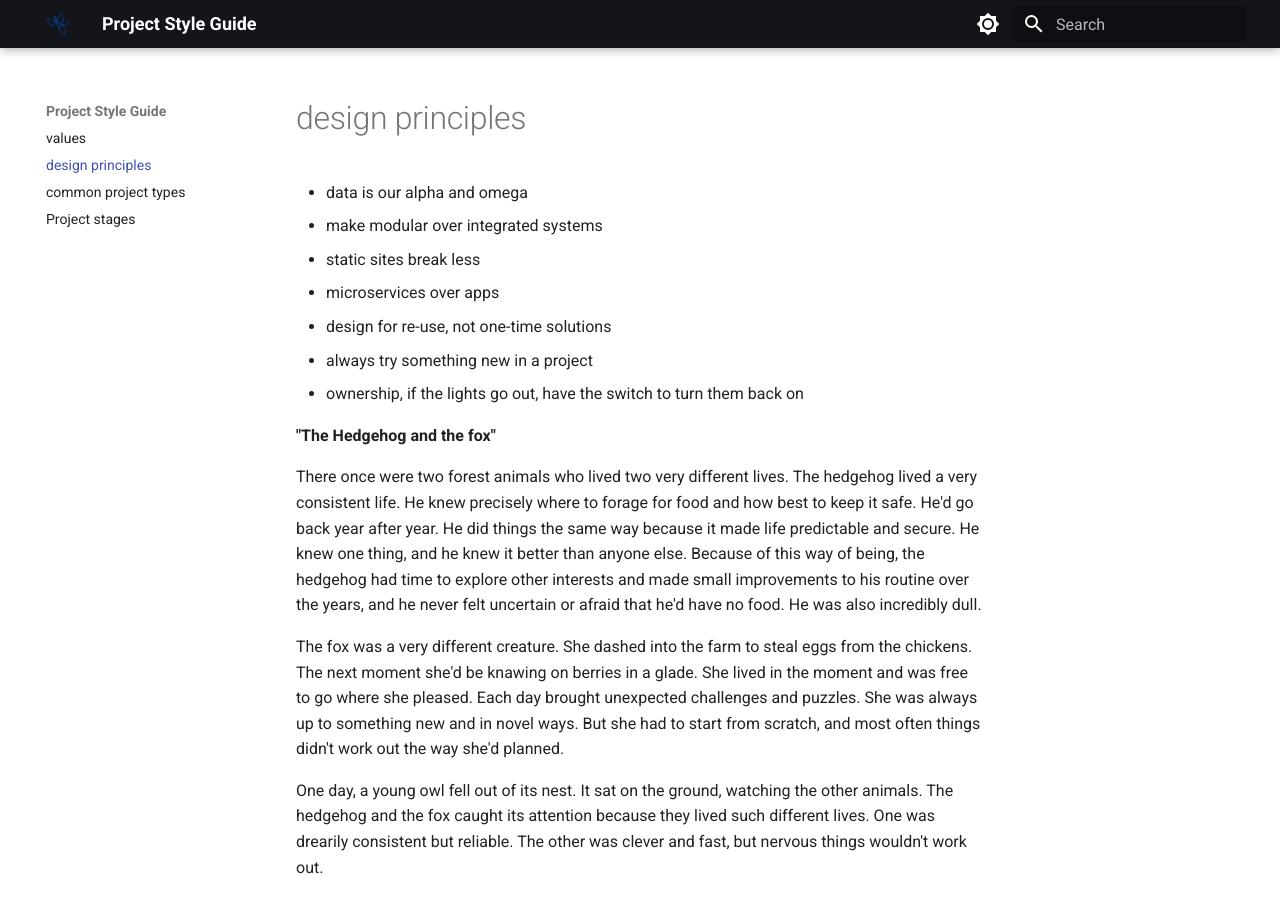
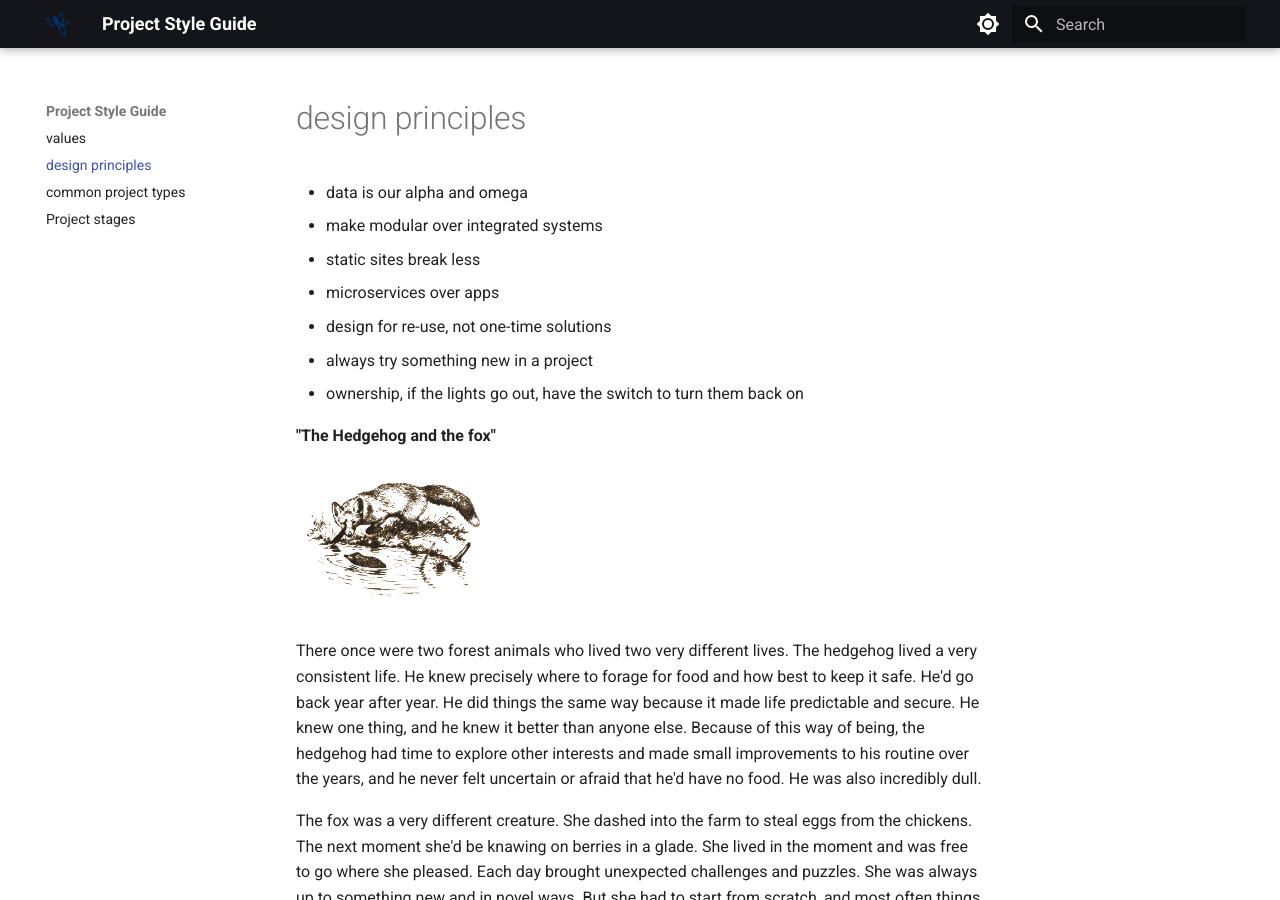
Before and after one commit to upenndigitalscholarship/style-guide, an MkDocs documentation site: the page built from docs/design.md, in a window 1280 px wide and 900 px high. Built offline with MkDocs 1.6.1 and Material for MkDocs 9.7.7, drawn with Linux system fonts in a browser that asks for light colours.

Commit message:
add image to story

```diff
--- a/docs/design.md
+++ b/docs/design.md
@@ -9,6 +9,8 @@
 
 
 **"The Hedgehog and the fox"**
+
+<img width="200" src="/assets/hedgehog-fox.png" />
 
 There once were two forest animals who lived two very different lives. The hedgehog lived a very consistent life. He knew precisely where to forage for food and how best to keep it safe. He'd go back year after year. He did things the same way because it made life predictable and secure. He knew one thing, and he knew it better than anyone else. Because of this way of being, the hedgehog had time to explore other interests and made small improvements to his routine over the years, and he never felt uncertain or afraid that he'd have no food. He was also incredibly dull.
 
```
Also changed, not shown: docs/assets/hedgehog-fox.png (added), docs/assets/logo.png (added).
